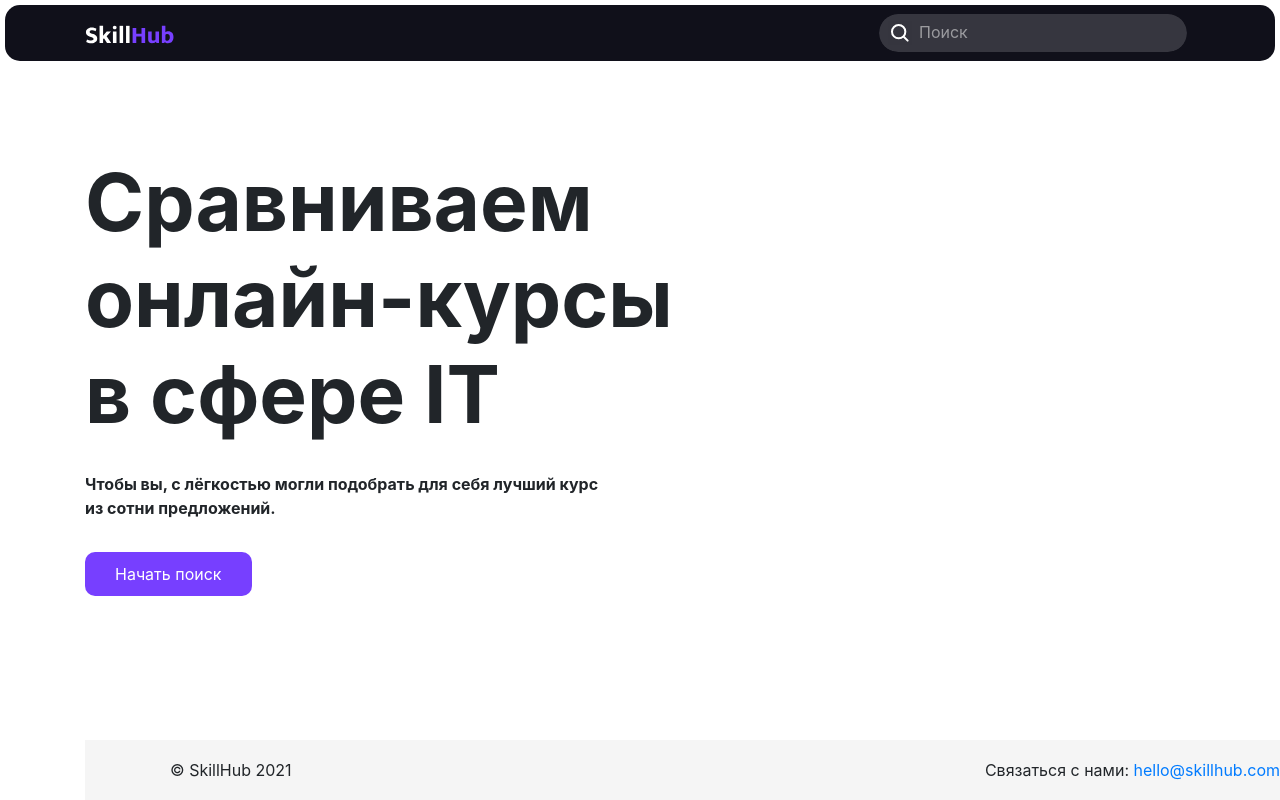
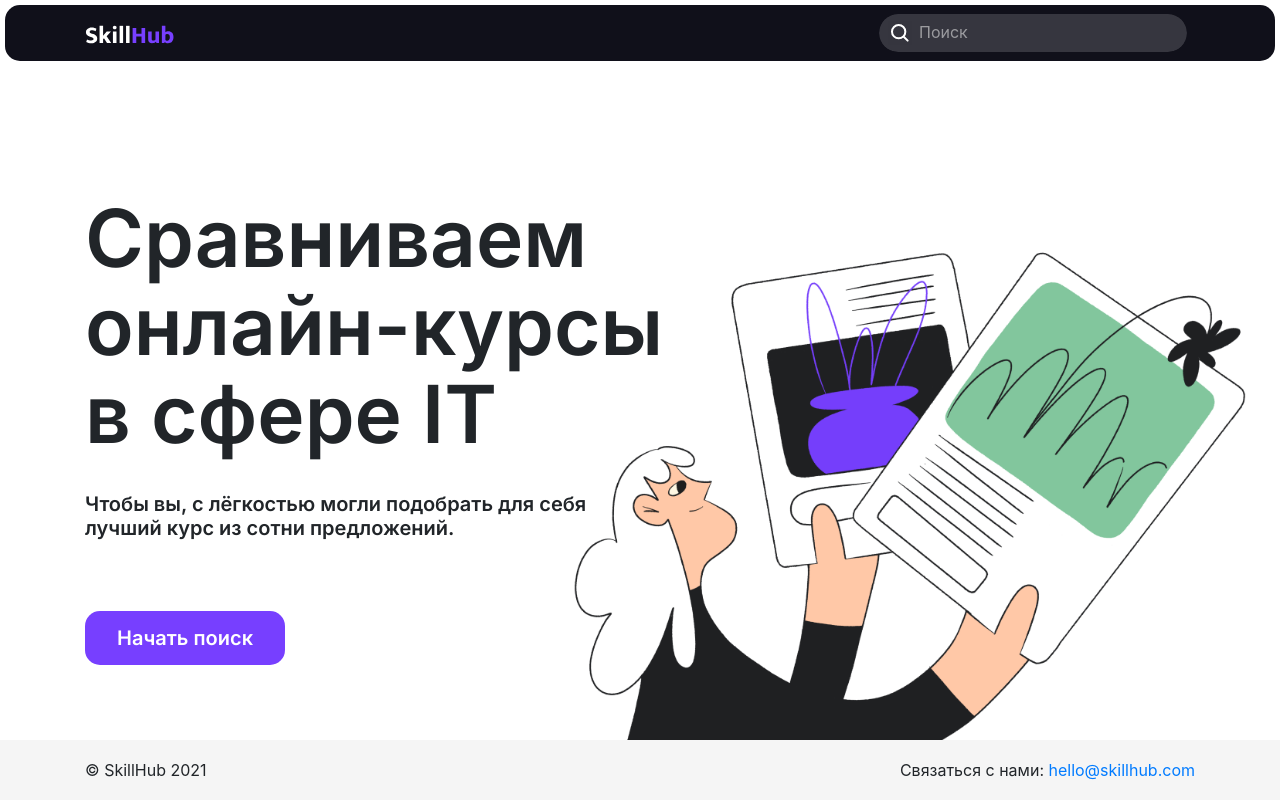
Before and after one commit to khoshov/skillhub, a Django app: page / in a window 1280 px wide; the page is wider, and only the part inside the window is pictured. Run offline with Django 3.2, Linux system fonts and the light colour scheme; data that the repository does not hold is empty; some libraries are stand-ins or nearby versions.

Commit message:
правочки

```diff
--- a/apps/core/static/core/css/style.css
+++ b/apps/core/static/core/css/style.css
@@ -21,16 +21,17 @@ html {
 }
 
 body {
+  height: 100%;
   margin-bottom: 60px;
 }
 
-
 .footer {
+  line-height: 60px;
   position: absolute;
   bottom: 0;
+  left: 0;
   width: 100%;
   height: 60px;
-    line-height: 60px;
   background-color: #f5f5f5;
 }
 
@@ -51,9 +52,9 @@ body {
 /************************/
 
 #main-nav {
-	background-color: #10101A;
+  margin: 5px;
   border-radius: 15px;
-	margin: 5px;
+  background-color: #10101a;
 }
 
 #main_nav .navbar-nav {
@@ -69,41 +70,58 @@ body {
 }
 
 #main-nav .nav-item.active:after {
-	content: '';
   position: absolute;
-	border-bottom: 4px solid #773FFF;
-	width: 80%;
   bottom: -8px;
   left: 0;
+  width: 80%;
+  content: '';
+  border-bottom: 4px solid #773fff;
 }
 
 #main-content h1 {
+  font-family: 'Inter', Arial, sans-serif;
+  font-size: 80px;
+  font-weight: bold;
+  line-height: 110%;
   min-width: 650px;
-	font-weight: bold;
-	margin-top: 40px;
-	font-size: 80px;
+  margin-top: 80px;
+}
+
+.navbar-dark .navbar-nav .nav-link:hover {
+  color: #fff;
 }
 
 #main-content p {
-	font-weight: bold;
-	margin-top: 30px;
+  font-family: 'Inter', Arial, sans-serif;
+  font-size: 20px;
+  font-weight: 600;
+  font-style: normal;
+  line-height: 120%;
+  margin-top: 34px;
+  margin-bottom: 55px;
 }
 
 .main-button {
-	background-color: #773FFF;
-	border-radius: 10px;
+  font-family: 'Inter', Arial, sans-serif;
+  font-size: 20px;
+  font-weight: 600;
+  font-style: normal;
+  line-height: 120%;
+  padding: 15px 32px;
   border: none;
-	padding: 10px 30px;
+  border-radius: 15px;
+  background-color: #773fff;
 }
 
 #search-form .form-control {
+  padding: 10px 20px 12px 40px;
+  color: #fff;
+  border: none;
+  border-radius: 72px;
   background-color: #36363f;
-	border-radius: 72px;
-	border: none;
   background-image: url('../img/search.svg');
+  background-repeat: no-repeat;
   background-position: 9px 7px;
-	background-repeat: no-repeat;
-	padding: 10px 20px 12px 40px;
 }
 
 #search-form .form-control:focus {
@@ -114,3 +132,36 @@ body {
 #search-form input::placeholder {
   color: #9b9b9f;
 }
+
+.main-image {
+  position: absolute;
+  z-index: -1;
+  top: 0;
+  left: 0;
+  width: 100%;
+  height: 100%;
+  transform: translateY(-60px);
+  background-image: url(../img/main-image.png);
+  background-repeat: no-repeat;
+  background-position-x: right;
+  background-position-y: bottom;
+  background-size: 60%;
+}
+
+.dropdown-menu {
+  position: absolute;
+  top: 60px;
+  border-radius: 14px;
+  background-color: #10101a;
+}
+
+.dropdown-item {
+  opacity: .5;
+  color: #fff;
+}
+
+.dropdown-item:hover {
+  opacity: 1;
+  color: #fff;
+  background-color: transparent;
+}
--- a/templates/index.html
+++ b/templates/index.html
@@ -8,6 +8,10 @@
       <h1>Сравниваем онлайн-курсы в&nbsp;сфере&nbsp;IT</h1>
       <p>Чтобы&nbsp;вы, с&nbsp;лёгкостью могли подобрать для себя лучший курс из&nbsp;сотни предложений.</p>
       <a href="{% url 'courses:list' %}" class="btn btn-primary mt-3 main-button">Начать поиск</a>
-  </div>
+  	</div>
+	  <div class="main-image">
+
+	  </div>
+</div>
 
 {% endblock content %}
```
Lines whose indentation alone changed are shown as unchanged.
